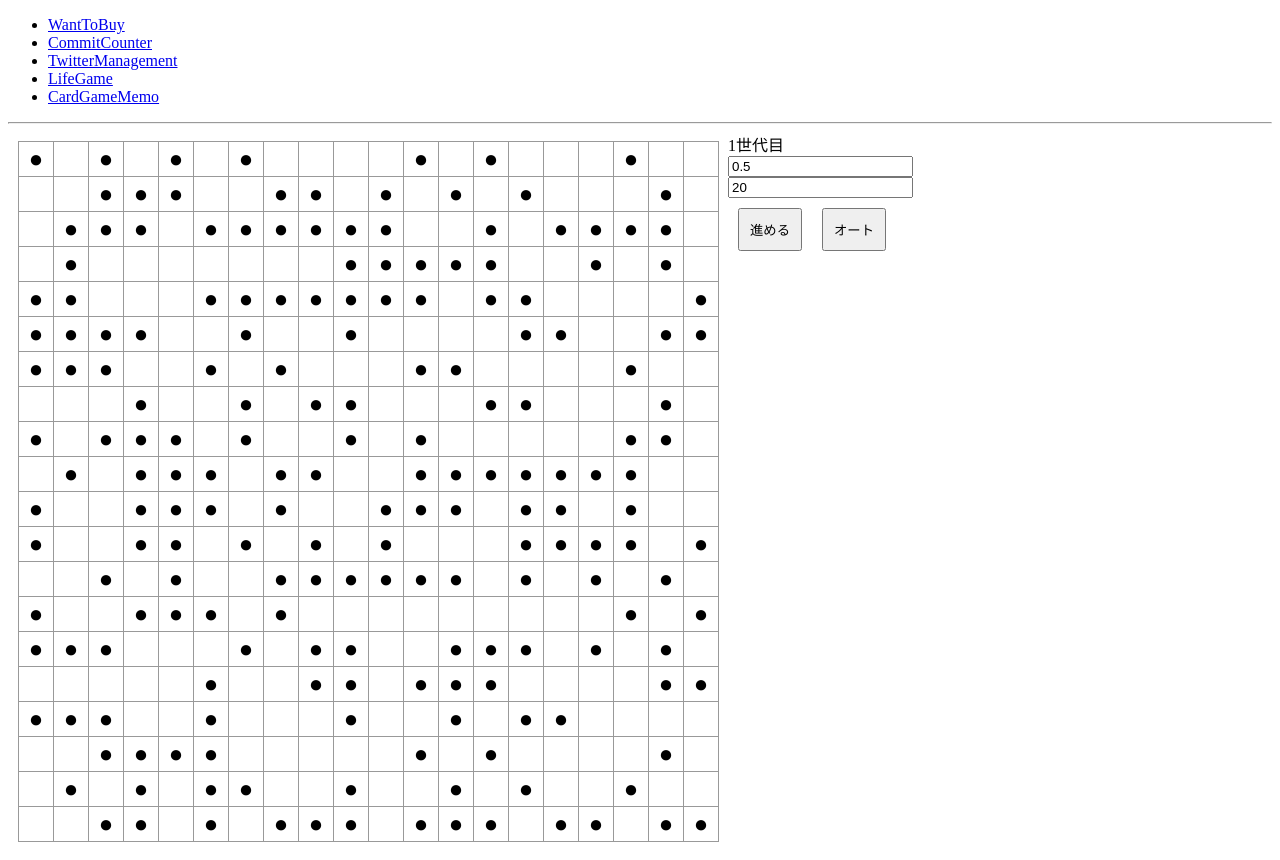
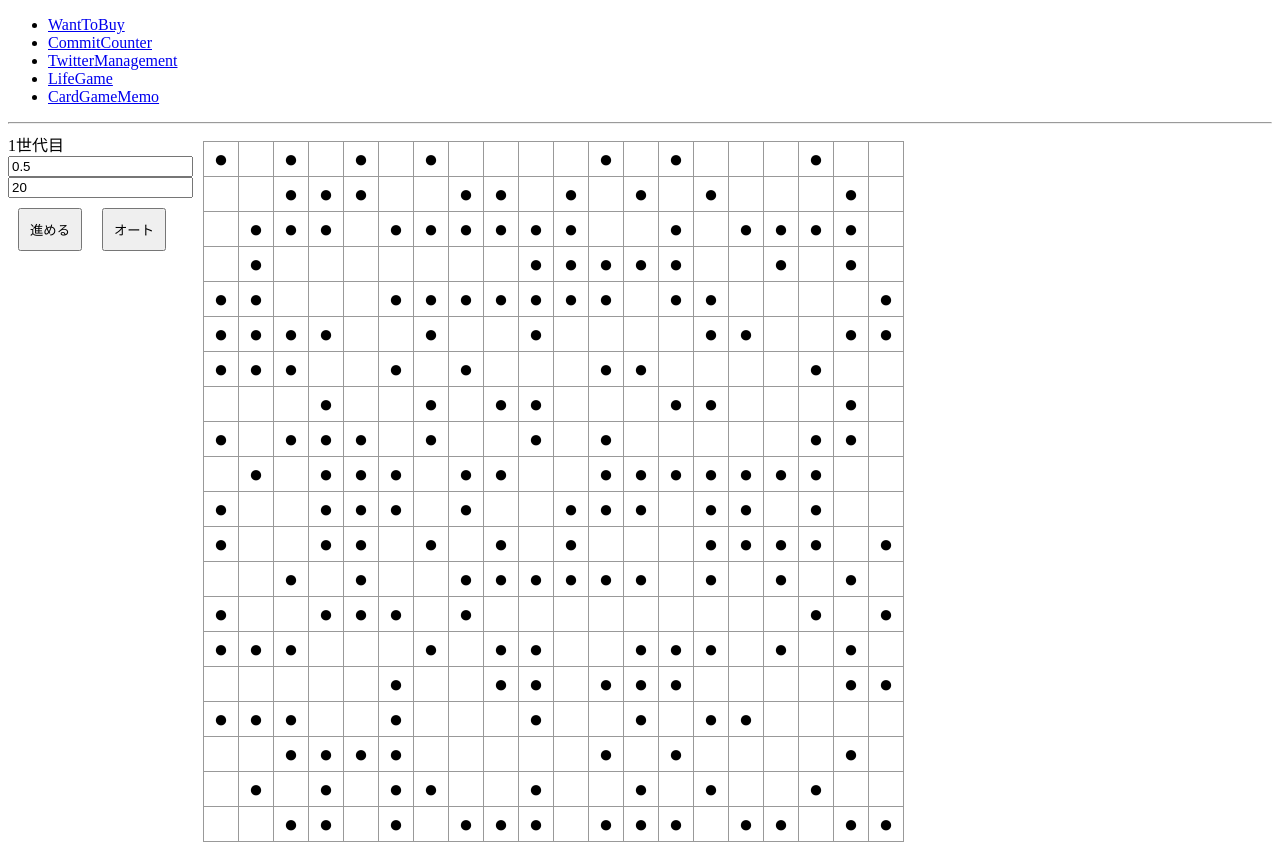
Before and after one commit to SparrowDev514/react-ts-project, a React (Vite) app: page /lifeGame in a window 1280 px wide. Built offline with nearby package versions, Linux system fonts and the light colour scheme.

Commit message:
配置を改善してCSSを分離

```diff
--- a/src/App.css
+++ b/src/App.css
@@ -12,8 +12,7 @@
   text-align: center;
   width: 34px;
 }
-.SquareRow {
-  clear: both;
-  content: "";
-  display: table;
+.LifeGame {
+  display: -webkit-flex;
+  display: "flex";
 }
--- a/src/pages/LifeGame.tsx
+++ b/src/pages/LifeGame.tsx
@@ -322,8 +322,7 @@ const LifeGame = () => {
   };
 
   return (
-    <div className="lifeGame" style={lifeGameStyle}>
-      <LifeGameBoard />
+    <div className="LifeGame">
       <div>
         <div>{generation}世代目</div>
         <InitialRateField />
@@ -331,6 +330,10 @@ const LifeGame = () => {
         <NextStepButton />
         <AutoStepButton />
       </div>
+
+      <div>
+        <LifeGameBoard />
+      </div>
     </div>
   );
 };
```
Also changed, not shown: 1 other file (tests, documents, lock files or other folders).
